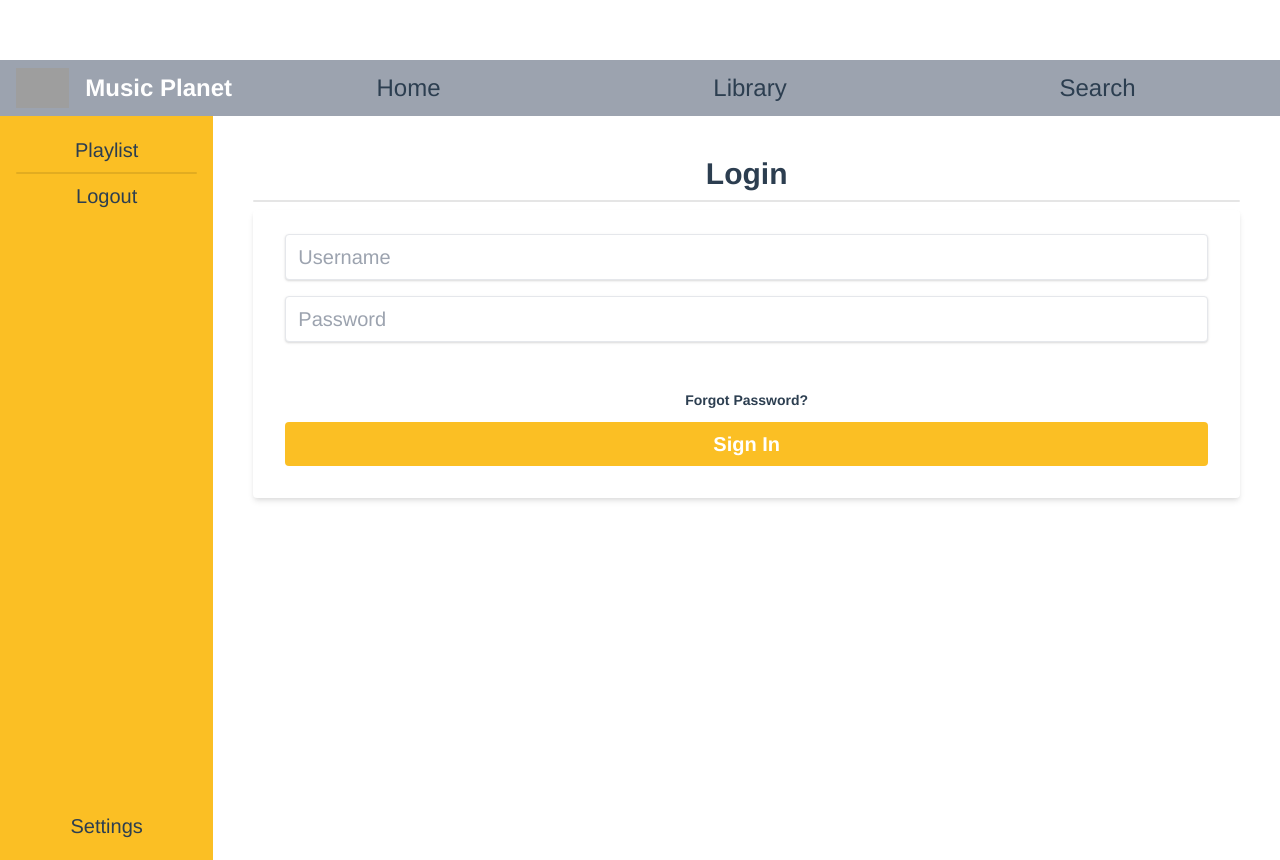
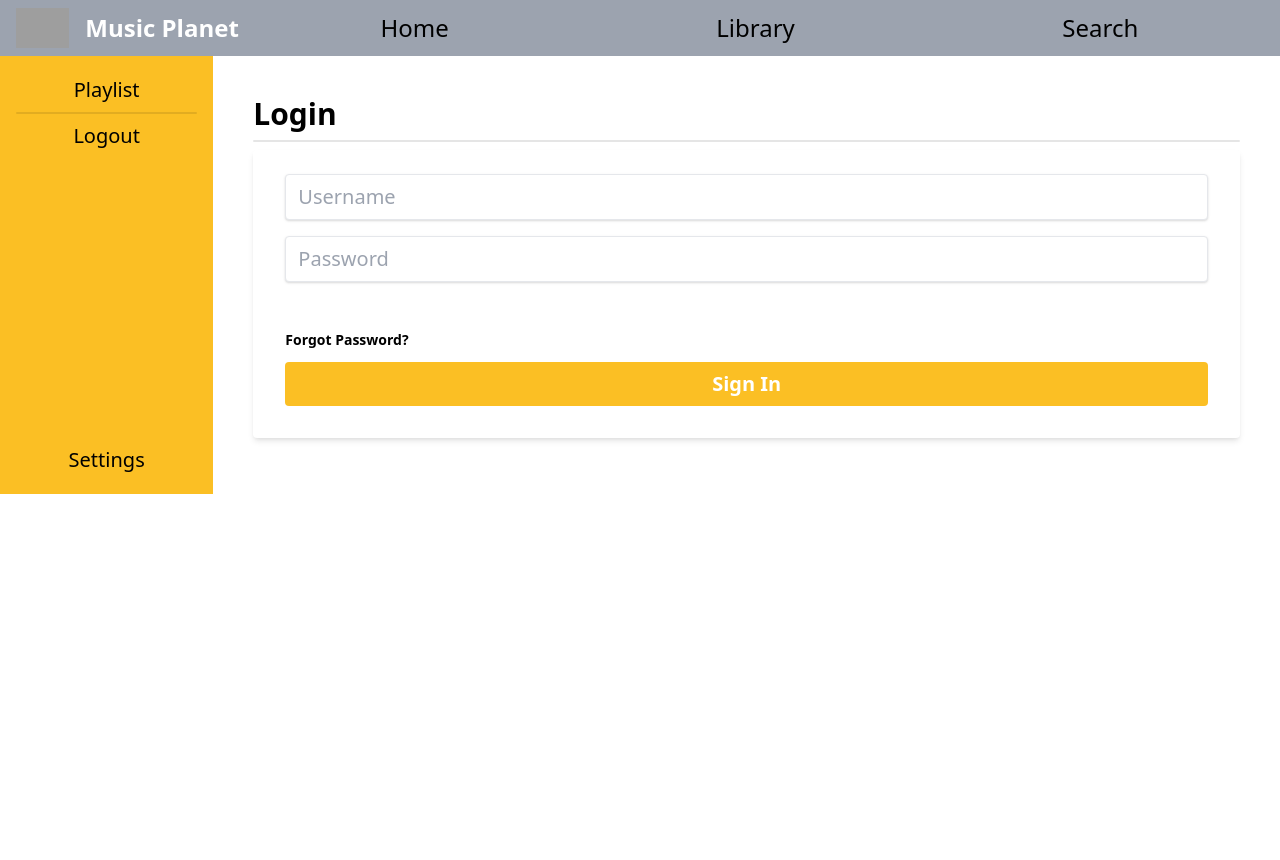
Before and after one commit to freaxy123/musicplanet-frontend, a Vue app: page / in a window 1280 px wide. After the commit the page ends 800 px from the top, so only its background shows below. Built offline with nearby package versions, Linux system fonts and the light colour scheme; grey boxes are pictures that could not be loaded.

Commit message:
Added routing

```diff
--- a/package.json
+++ b/package.json
@@ -7,7 +7,8 @@
     "serve": "vite preview"
   },
   "dependencies": {
-    "vue": "^3.0.5"
+    "vue": "^3.0.5",
+    "vue-router": "^4.0.8"
   },
   "devDependencies": {
     "@vitejs/plugin-vue": "^1.2.1",
--- a/src/App.vue
+++ b/src/App.vue
@@ -1,8 +1,8 @@
 <template>
-  <div class="flex flex-col min-h-screen">
     <NavbarTop />
-    <Content />
-  </div>
+    <div class="fixed h-full w-full">
+      <router-view/>
+    </div>
 </template>
 
 <script setup>
@@ -14,12 +14,4 @@ import Content from './components/Content.vue'
 </script>
 
 <style>
-#app {
-  font-family: Avenir, Helvetica, Arial, sans-serif;
-  -webkit-font-smoothing: antialiased;
-  -moz-osx-font-smoothing: grayscale;
-  text-align: center;
-  color: #2c3e50;
-  margin-top: 60px;
-}
 </style>
--- a/src/main.js
+++ b/src/main.js
@@ -1,5 +1,6 @@
 import { createApp } from 'vue'
+import router from "./routes"
 import App from './App.vue'
 import './index.css'
 
-createApp(App).mount('#app')
+createApp(App).use(router).mount('#app')
--- /dev/null
+++ b/src/routes/index.js
@@ -0,0 +1,17 @@
+import { createRouter, createWebHistory } from "vue-router";
+import HomeView from "../views/HomeView.vue";
+
+const routes = [
+  {
+    path: "/",
+    name: "Home",
+    component: HomeView,
+  },
+];
+
+const router = createRouter({
+  history: createWebHistory(),
+  routes: routes,
+});
+
+export default router;
--- /dev/null
+++ b/src/views/HomeView.vue
@@ -0,0 +1,19 @@
+<template>
+    <Content />
+</template>
+
+<script>
+import Content from '../components/Content.vue'
+
+export default {
+name: "HomeView",
+    components: {Content},
+  methods: {
+
+  }
+}
+</script>
+
+<style scoped>
+
+</style>
```
Also changed, not shown: 1 other file (tests, documents, lock files or other folders).
